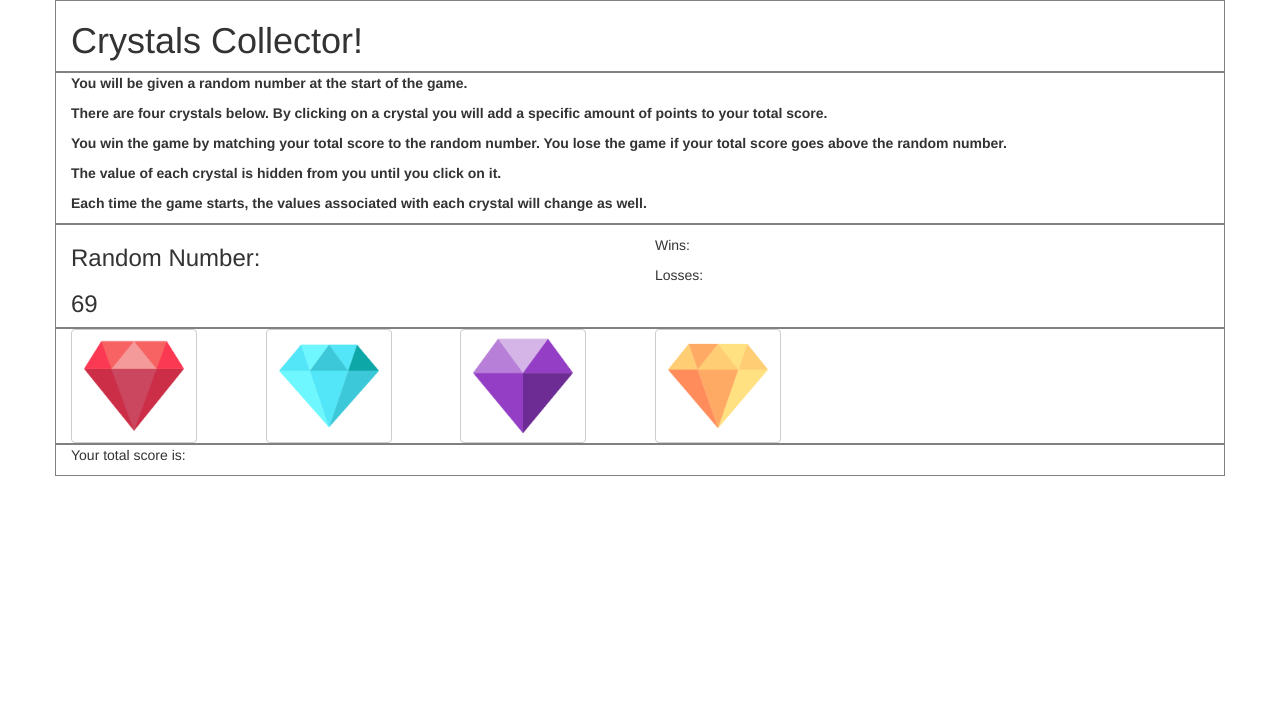
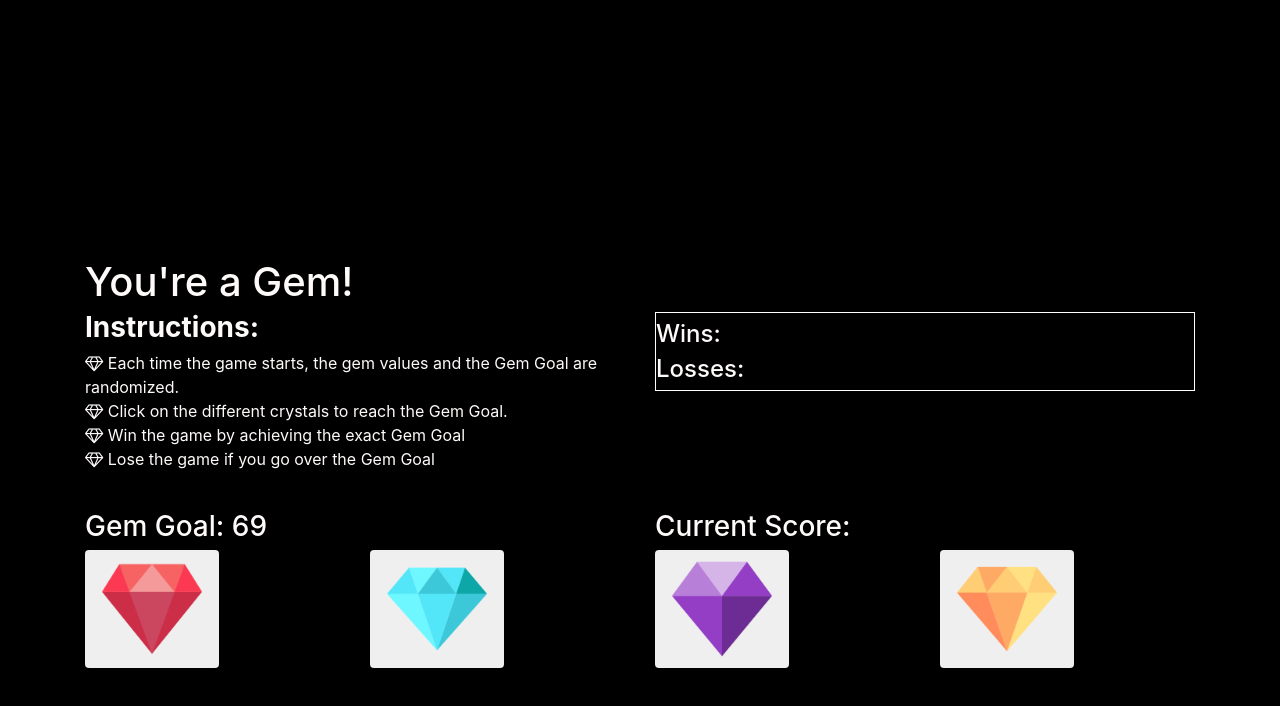
Before and after one commit to JacqueWhite/collecting-crystals, a plain HTML site: page index.html in a window 1280 px wide. Drawn offline with nearby package versions, Linux system fonts and the light colour scheme; a script that the page names is missing.

Commit message:
refactor

```diff
--- a/assets/css/style.css
+++ b/assets/css/style.css
@@ -1,11 +1,11 @@
-div.row {
-	border: 1px solid grey;
+body, html {
+	background-color: black;
+	color: snow;
+	height: 100%;
+	align-content: center;
+	margin-top: 2rem;
 }
 
-.col {
-	border: 1px solid grey;
+img {
+	max-height: 100px;
 }
-
-.btn-group {
-	display: inline-block;
-}
--- a/assets/javascript/game.js
+++ /dev/null
@@ -1,103 +0,0 @@
-$(document).ready(function(){
-
-
-	var calculatedScore = 0;
-	var wins = 0;
-	var losses = 0;
-	var random = Math.floor(Math.random()*120) + 19;
-	var valueCrystalOne = Math.floor(Math.random()*12) + 1;
-	var valueCrystalTwo = Math.floor(Math.random()*12) + 1;
-	var valueCrystalThree = Math.floor(Math.random()*12) + 1;
-	var valueCrystalFour = Math.floor(Math.random()*12) + 1;
-	$("#random").html(random);
-
-
-console.log (valueCrystalOne);
-console.log (valueCrystalTwo);
-console.log (valueCrystalThree);
-console.log (valueCrystalFour);
-
-function reset() {
-	var newRandomNumber = Math.floor(Math.random()*120) + 19;
-	$("#random").html(newRandomNumber);
-	random = newRandomNumber;
-	calculatedScore = 0;
-	$("#newScore").html(calculatedScore);
-	valueCrystalOne = Math.floor(Math.random()*12) + 1;
-	valueCrystalTwo = Math.floor(Math.random()*12) + 1;
-	valueCrystalThree = Math.floor(Math.random()*12) + 1;
-	valueCrystalFour = Math.floor(Math.random()*12) + 1;
-
-
-} //closes reset function
-
-
-$("#crystalOne").on("click", function(){
-	calculatedScore += valueCrystalOne;
-	$("#newScore").html(calculatedScore);
-
-	if(calculatedScore == random) {
-		wins ++;
-		$("#wins").html("Wins: " + wins++);
-		reset ();
-	} else if(calculatedScore > random) {
-		losses ++;
-		$("#losses").html("Losses: " + losses++);
-		reset ();
-	};
-
-
-}); //closes crystalOne.on click function
-
-$("#crystalTwo").on("click", function(){
-	calculatedScore += valueCrystalTwo;
-	$("#newScore").html(calculatedScore);
-
-	if(calculatedScore == random) {
-		wins ++;
-		$("#wins").html("Wins: " + wins++);
-		reset ();
-	} else if(calculatedScore > random) {
-		losses ++;
-		$("#losses").html("Losses: " + losses++);
-		reset ();
-	};
-
-}); //closes crystalTwo.on click function
-
-$("#crystalThree").on("click", function(){
-	calculatedScore += valueCrystalThree;
-	$("#newScore").html(calculatedScore);
-
-	if(calculatedScore == random) {
-		wins ++;
-		$("#wins").html("Wins: " + wins++);
-		reset ();
-	} else if(calculatedScore > random) {
-		losses ++;
-		$("#losses").html("Losses: " + losses++);
-		reset ();
-	};
-
-}); //closes crystalThree.on click function
-
-$("#crystalFour").on("click", function(){
-	calculatedScore += valueCrystalFour;
-	$("#newScore").html(calculatedScore);
-
-	if(calculatedScore == random) {
-		wins ++;
-		$("#wins").html("Wins: " + wins++);
-		reset ();
-	} else if(calculatedScore > random) {
-		losses ++;
-		$("#losses").html("Losses: " + losses++);
-		reset ();
-	};
-
-
-}); //closes crystalFour.on click function
-
-
-
-}); //closes document.ready
--- /dev/null
+++ b/assets/js/game.js
@@ -0,0 +1,101 @@
+$(document).ready(function() {
+
+    var calculatedScore = 0;
+    var wins = 0;
+    var losses = 0;
+    var random = Math.floor(Math.random() * 120) + 19;
+    var valueCrystalOne = Math.floor(Math.random() * 12) + 1;
+    var valueCrystalTwo = Math.floor(Math.random() * 12) + 1;
+    var valueCrystalThree = Math.floor(Math.random() * 12) + 1;
+    var valueCrystalFour = Math.floor(Math.random() * 12) + 1;
+    $("#random").html(random);
+
+
+    console.log(valueCrystalOne);
+    console.log(valueCrystalTwo);
+    console.log(valueCrystalThree);
+    console.log(valueCrystalFour);
+
+    function reset() {
+        var newRandomNumber = Math.floor(Math.random() * 120) + 19;
+        $("#random").html(newRandomNumber);
+        random = newRandomNumber;
+        calculatedScore = 0;
+        $("#newScore").html(calculatedScore);
+        valueCrystalOne = Math.floor(Math.random() * 12) + 1;
+        valueCrystalTwo = Math.floor(Math.random() * 12) + 1;
+        valueCrystalThree = Math.floor(Math.random() * 12) + 1;
+        valueCrystalFour = Math.floor(Math.random() * 12) + 1;
+
+
+    } //closes reset function
+
+
+    $("#crystalOne").on("click", function() {
+        calculatedScore += valueCrystalOne;
+        $("#newScore").html(calculatedScore);
+
+        if (calculatedScore == random) {
+            wins++;
+            $("#wins").html("Wins: " + wins++);
+            reset();
+        } else if (calculatedScore > random) {
+            losses++;
+            $("#losses").html("Losses: " + losses++);
+            reset();
+        };
+
+
+    }); //closes crystalOne.on click function
+
+    $("#crystalTwo").on("click", function() {
+        calculatedScore += valueCrystalTwo;
+        $("#newScore").html(calculatedScore);
+
+        if (calculatedScore == random) {
+            wins++;
+            $("#wins").html("Wins: " + wins++);
+            reset();
+        } else if (calculatedScore > random) {
+            losses++;
+            $("#losses").html("Losses: " + losses++);
+            reset();
+        };
+
+    }); //closes crystalTwo.on click function
+
+    $("#crystalThree").on("click", function() {
+        calculatedScore += valueCrystalThree;
+        $("#newScore").html(calculatedScore);
+
+        if (calculatedScore == random) {
+            wins++;
+            $("#wins").html("Wins: " + wins++);
+            reset();
+        } else if (calculatedScore > random) {
+            losses++;
+            $("#losses").html("Losses: " + losses++);
+            reset();
+        };
+
+    }); //closes crystalThree.on click function
+
+    $("#crystalFour").on("click", function() {
+        calculatedScore += valueCrystalFour;
+        $("#newScore").html(calculatedScore);
+
+        if (calculatedScore == random) {
+            wins++;
+            $("#wins").html("Wins: " + wins++);
+            reset();
+        } else if (calculatedScore > random) {
+            losses++;
+            $("#losses").html("Losses: " + losses++);
+            reset();
+        };
+
+
+    }); //closes crystalFour.on click function
+
+
+}); //closes document.ready
--- a/index.html
+++ b/index.html
@@ -1,85 +1,67 @@
-<!DOCTYPE html>
 <!DOCTYPE html>
 <html>
+
 <head>
-	<title>Crystals Collector!</title>
+    <title>You're a Gem!</title>
+    <!-- Latest compiled and minified CSS -->
+    <link rel="stylesheet" href="https://maxcdn.bootstrapcdn.com/bootstrap/4.0.0-alpha.6/css/bootstrap.min.css" integrity="sha384-rwoIResjU2yc3z8GV/NPeZWAv56rSmLldC3R/AZzGRnGxQQKnKkoFVhFQhNUwEyJ" crossorigin="anonymous">
+    <link rel="stylesheet" href="https://maxcdn.bootstrapcdn.com/font-awesome/4.7.0/css/font-awesome.min.css">
+    <link rel="stylesheet" href="assets/css/style.css">
+</head>
 
-	<!-- Latest compiled and minified jQuery -->
-<script src="https://code.jquery.com/jquery-3.2.1.min.js" integrity="sha256-hwg4gsxgFZhOsEEamdOYGBf13FyQuiTwlAQgxVSNgt4=" crossorigin="anonymous"></script>
-	<!-- Latest compiled and minified CSS -->
-<link rel="stylesheet" href="https://maxcdn.bootstrapcdn.com/bootstrap/3.3.7/css/bootstrap.min.css" integrity="sha384-BVYiiSIFeK1dGmJRAkycuHAHRg32OmUcww7on3RYdg4Va+PmSTsz/K68vbdEjh4u" crossorigin="anonymous">
-<link rel="stylesheet" href="assets/css/style.css">
-
-
-</head>
 <body>
     <div class="container">
-	<div>
+        <h1>You're a Gem!</h1>
         <div class="row">
-			<div class="col-sm-4" id="title">
-				<h1>Crystals Collector!</h1>
+            <div class="col col-xs-10" id="instructions">
+                <h3><strong>Instructions:</strong>
+				</h3>
+				<p>
+                <i class="fa fa-diamond" aria-hidden="true"></i> Each time the game starts, the gem values and the Gem Goal are randomized.
+                <br>
+                <i class="fa fa-diamond" aria-hidden="true"></i> Click on the different crystals to reach the Gem Goal.
+                <br>
+                <i class="fa fa-diamond" aria-hidden="true"></i> Win the game by achieving the exact Gem Goal
+                <br>
+                <i class="fa fa-diamond" aria-hidden="true"></i> Lose the game if you go over the Gem Goal
+                </p>
+                <br>
+            </div>
+            <div class="col col-xs-2" id="statusText">
+                <div style="border: solid 1px white;">
+	                <h4 id="status"></h4>
+	                <h4 id="wins">Wins:</h4>
+	                <h4 id="losses">Losses:</h4>
                 </div>
             </div>
         </div>
-	<div>
         <div class="row">
-			<div class="col-sm-12" id="instructions">
-				<p><strong>You will be given a random number at the start of the game.</strong></p>
-				<p><strong>There are four crystals below. By clicking on a crystal you will add a specific amount of points to your total score.</strong></p>
-				<p><strong>You win the game by matching your total score to the random number. You lose the game if your total score goes above the random number.</strong></p>
-				<p><strong>The value of each crystal is hidden from you until you click on it.</strong></p>
-				<p><strong>Each time the game starts, the values associated with each crystal will change as well.</strong></p>
-
+            <div class="col col-xs-6" id="randomNumberText">
+                <h3>Gem Goal:  <span id="random"></span></h3>
             </div>
-
+            <div class="col col-xs-6" id="score">
+                <h3>Current Score:  <span id="newScore"></span></h3>
             </div>
         </div>
-	<div>
-		<div class="row">
-			<div class="col-sm-6" id="randomNumberText">
-				<h3>Random Number:</h3>
-				<h3 id="random"></h3>
+        <div class="row" id="crystals" class="btn-group" role="group">
+            <div class="col col-xs-3" id="crystalOne">
+                <button type="button" class="btn btn-default"><img src="assets/images/ruby.png" class="img-responsive" /></button>
             </div>
-			<div class="col-sm-6" id="statusText">
-				<p id="status"></p>
-				<p id="wins">Wins:</p>
-				<p id="losses">Losses:</p>
+            <div class="col col-xs-3" id="crystalTwo">
+                <button type="button" class="btn btn-default"><img src="assets/images/diamond.png" class="img-responsive" /></button>
             </div>
+            <div class="col col-xs-3" id="crystalThree">
+                <button type="button" class="btn btn-default"><img src="assets/images/amethyst.png" class="img-responsive" /></button>
             </div>
-
-	</div>
-	<div>
-		<div class="row" id="crystals" class="btn-group" role="group">
-			<div class="col-sm-2" id="crystalOne">
-				<button type="button" class="btn btn-default"><img src="assets/images/ruby.png" height=100px/></button>
-
-			</div>
-			<div class="col-sm-2" id="crystalTwo">
-				<button type="button" class="btn btn-default"><img src="assets/images/diamond.png" height=100px/></button>
-			</div>
-			<div class="col-sm-2" id="crystalThree">
-				<button type="button" class="btn btn-default"><img src="assets/images/amethyst.png" height=100px/></button>
-
-			</div>
-			<div class="col-sm-2" id="crystalFour">
-				<button type="button" class="btn btn-default"><img src="assets/images/amber.png" height=100px/></button>
-
+            <div class="col col-xs-3" id="crystalFour">
+                <button type="button" class="btn btn-default"><img src="assets/images/amber.png" class="img-responsive" /></button>
             </div>
         </div>
     </div>
-	<div>
-		<div class="row">
-			<div class="col-sm-6" id="score">
-				<p>Your total score is:</p><p id="newScore"></p>
-			</div>
-		</div>
-	</div>
+    <script src="https://code.jquery.com/jquery-3.1.1.slim.min.js" integrity="sha384-A7FZj7v+d/sdmMqp/nOQwliLvUsJfDHW+k9Omg/a/EheAdgtzNs3hpfag6Ed950n" crossorigin="anonymous"></script>
+    <script src="https://cdnjs.cloudflare.com/ajax/libs/tether/1.4.0/js/tether.min.js" integrity="sha384-DztdAPBWPRXSA/3eYEEUWrWCy7G5KFbe8fFjk5JAIxUYHKkDx6Qin1DkWx51bBrb" crossorigin="anonymous"></script>
+    <script src="https://maxcdn.bootstrapcdn.com/bootstrap/4.0.0-alpha.6/js/bootstrap.min.js" integrity="sha384-vBWWzlZJ8ea9aCX4pEW3rVHjgjt7zpkNpZk+02D9phzyeVkE+jo0ieGizqPLForn" crossorigin="anonymous"></script>
+    <script src="assets/js/game.js"></script>
+</body>
 
-
-
-</div>
-
-<script src="assets/javascript/game.js"></script>
-
-</body>
 </html>
```
Also changed, not shown: assets/css/reset.css (deleted), 1 other file. Lines whose indentation alone changed are shown as unchanged.
